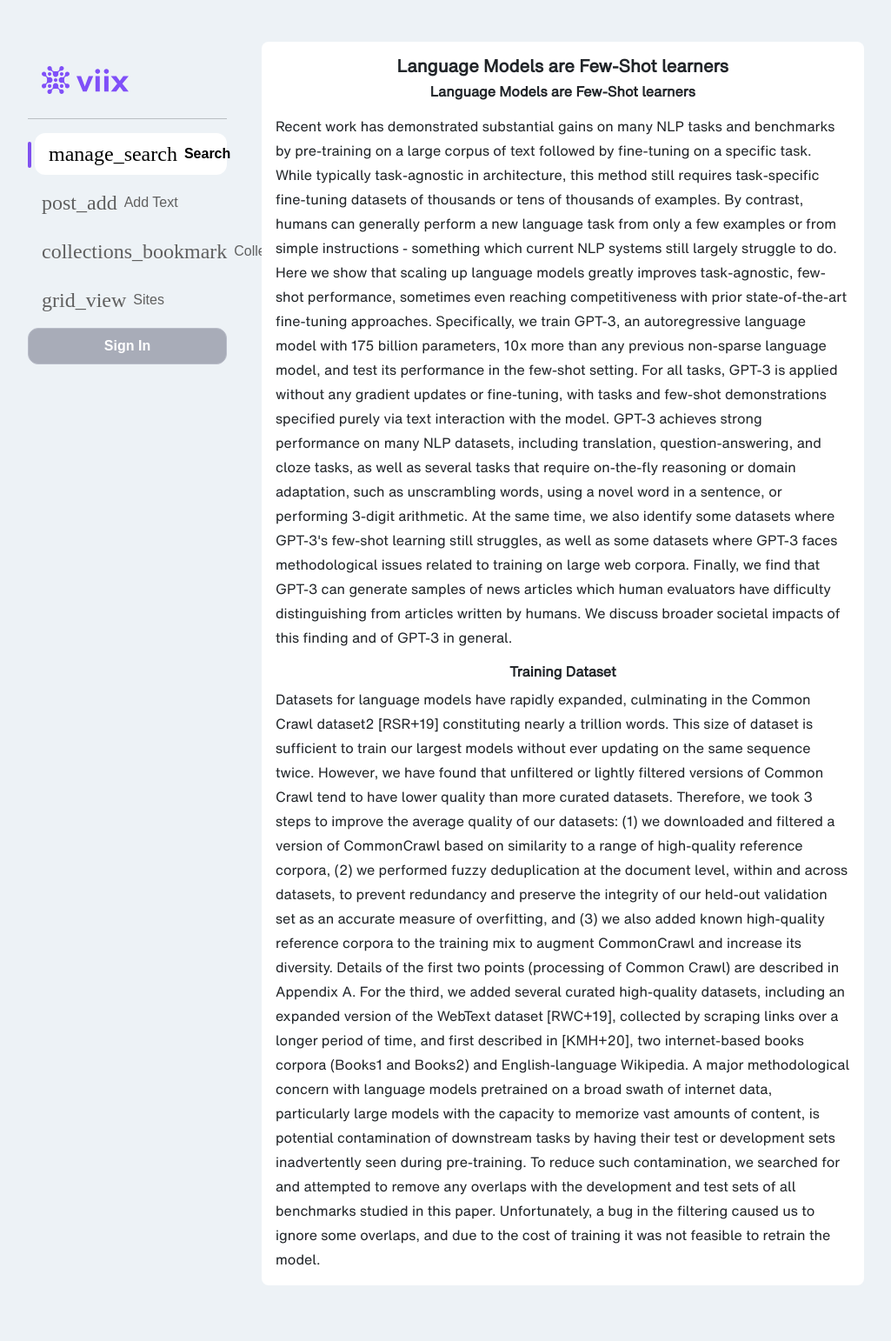
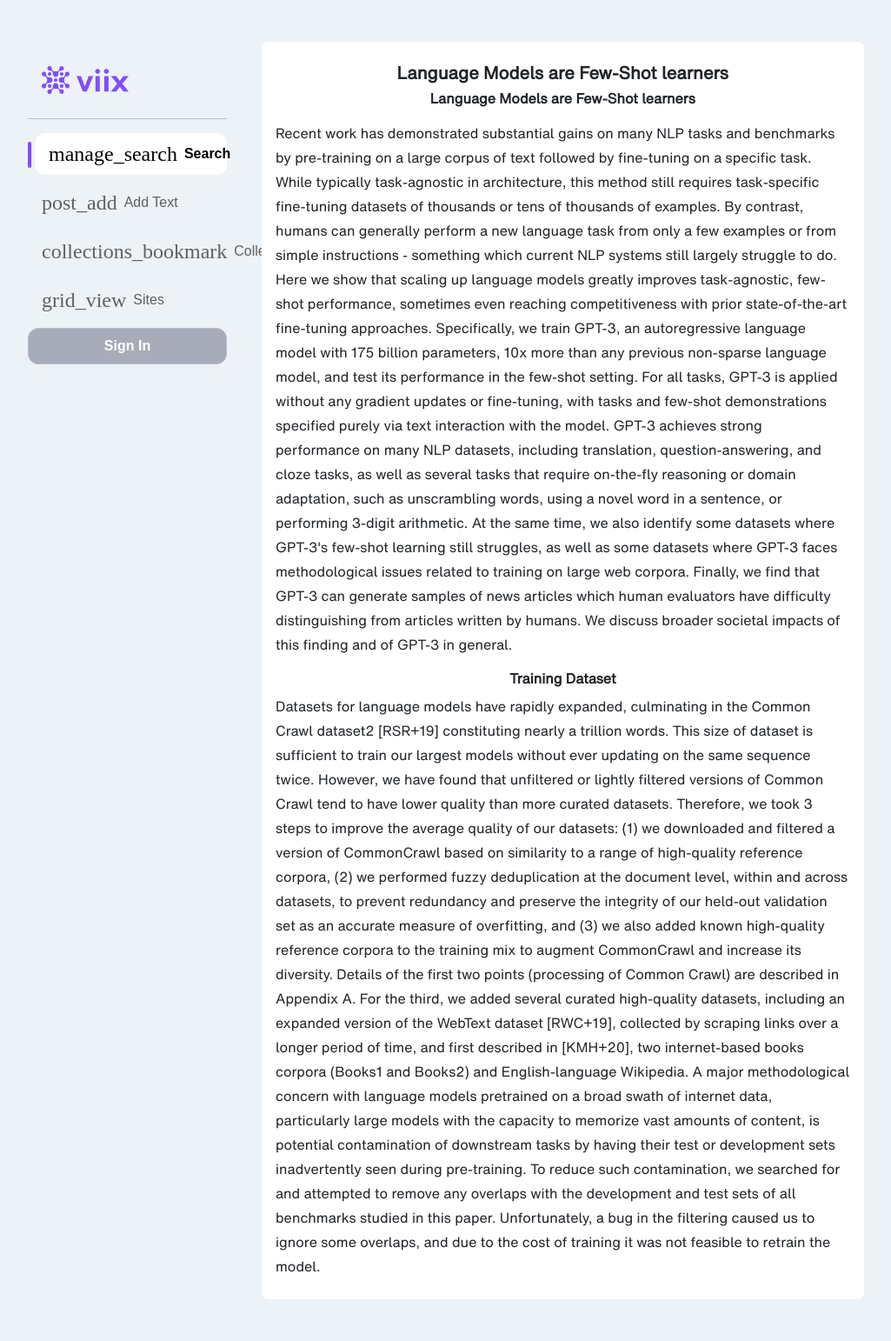
Before and after one commit to diixo/viix-ai, a Django app: page /demo-fonts in a window 1280 px wide. Shown: the whole page at 87% size, without its empty margins (66-1091 px from the left). Before the commit the page ends 1478 px from the top, so only its background shows below. Run offline with Django 5.2, Linux system fonts and the light colour scheme; some libraries are stand-ins or nearby versions; some web fonts are replaced.

Commit message:
demo.html

```diff
--- a/core/app_main/templates/app_main/demo.html
+++ b/core/app_main/templates/app_main/demo.html
@@ -10,7 +10,7 @@
 
 {% block content %}
 
-<div class="col-md-10 col-12 demo-helvetica-now-mt bg-white p-3 rounded-3">
+<div class="col-md-10 col-12 demo-helvetica-now-mt bg-white px-3 py-4 rounded-3">
 
 <h5 class="fw-bold text-center" style="font-family: 'HelveticaNowMTText';">Language Models are Few-Shot learners</h5>
 
```
